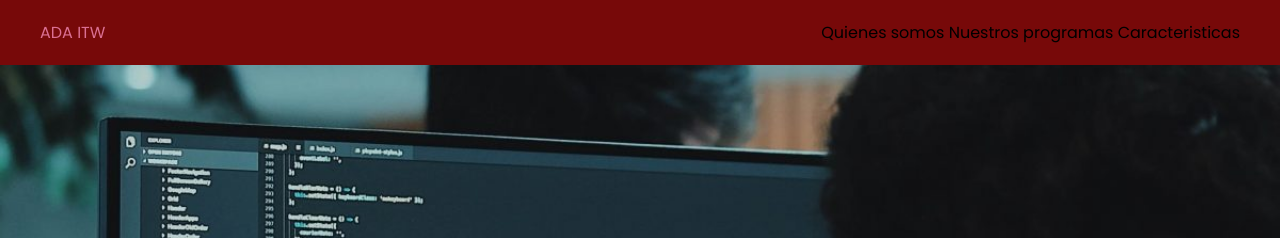
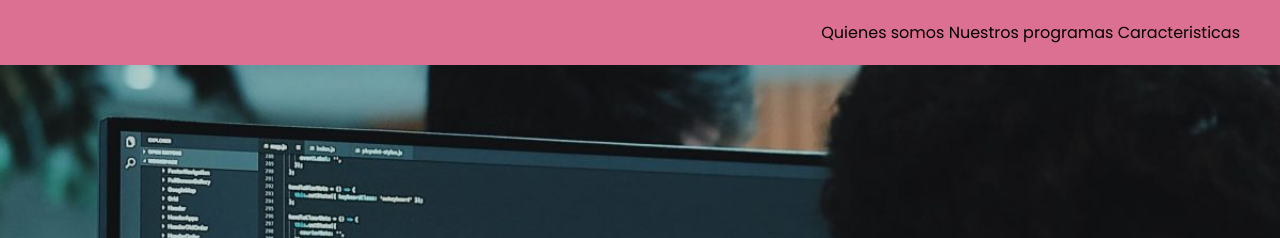
Before and after one commit to AnaCamilaAlmiron/Pagina, a plain HTML site: page index.html in a window 1280 px wide. Shown: the top 238 px of the page. Drawn offline with Linux system fonts and the light colour scheme.

Commit message:
cambio color

```diff
--- a/pagina.css
+++ b/pagina.css
@@ -7,7 +7,7 @@
   display: flex;
   justify-content: space-between;
   align-items: center;
-  background-color: rgb(119, 9, 9);
+  background-color: palevioletred;
   padding: 20px 40px;
   position: fixed;
   top: 0;
```
